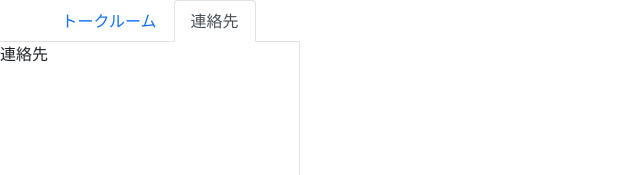
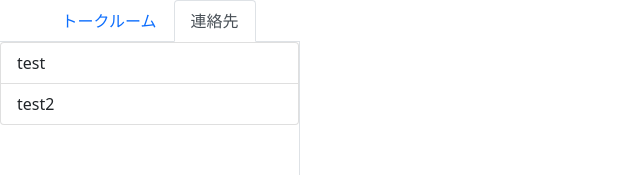
Before and after one commit to mamoru0101/chat-application, a React (Create React App) app in the folder client/: page / in a window 1280 px wide. Both pictures are taken after a click on the tab "連絡先". Shown: the top 175 px of the page, without its empty margins (0-640 px from the left). Built offline with nearby package versions, Linux system fonts and the light colour scheme.

Commit message:
contacts components

```diff
--- a/client/src/components/Contacts.js
+++ b/client/src/components/Contacts.js
@@ -1,10 +1,18 @@
 import React from 'react';
+import {ListGroup} from "react-bootstrap";
 
 const Contacts = () => {
+  // mockData
+  const contacts = [{id: "test_id", name: "test"}, {id: "test2_id", name: "test2"}]
+
   return (
-    <div>
-      連絡先
-    </div>
+    <ListGroup>
+      {contacts.map(contact => (
+        <ListGroup.Item key={contact.id}>
+          {contact.name}
+        </ListGroup.Item>
+      ))}
+    </ListGroup>
   );
 };
 
```
